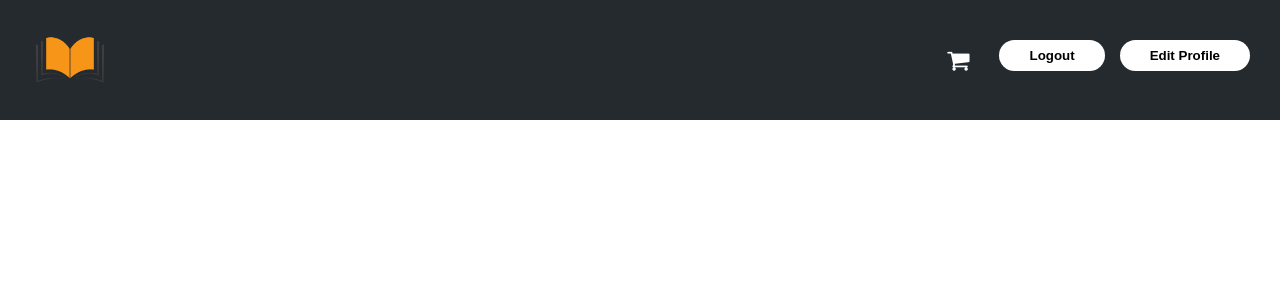
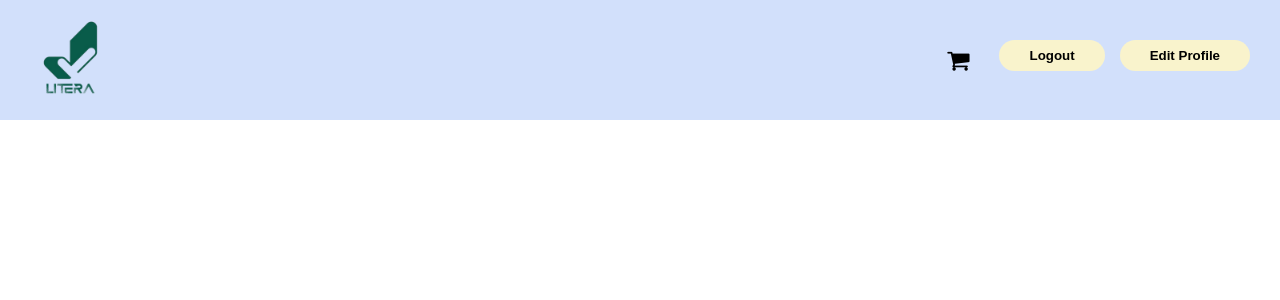
Before and after one commit to ikenorfaize/FP-PWeb-, a PHP site: page / in a window 1280 px wide. Shown: the top 300 px of the page. Run offline with PHP 8.4, Linux system fonts and the light colour scheme; the visitor is signed in with stand-in values (Sample User, id 1); data that the repository does not hold is empty.

Commit message:
final web

```diff
--- a/bookstore/cart.php
+++ b/bookstore/cart.php
@@ -41,10 +41,11 @@ $result = $conn->query($sql);
     <link rel="stylesheet" href="style.css">
 </head>
 <body>
+    <center>
     <?php
     if (isset($_SESSION['id'])) {
         echo '<header>';
-        echo '<a href="index.php"><img src="image/book-logo.png" class="book-logo"></a>';
+        echo '<a href="index.php"><img src="image/logo.png" class="book-logo"></a>';
         echo '<div class="header-buttons">';
         echo '<a href="cart.php" class="header-button"><i class="fa fa-shopping-cart" style="font-size:24px"></i></a>';
         echo '<form class="hf" action="logout.php"><input class="hi" type="submit" name="submitButton" value="Logout"></form>';
@@ -88,7 +89,7 @@ $result = $conn->query($sql);
 
         <a href="checkout.php" class="button">Proceed to Checkout</a>
     </div>
-
+    </center>
 </body>
 </html>
 
--- a/bookstore/edituser.php
+++ b/bookstore/edituser.php
@@ -136,7 +136,7 @@ function test_input($data){
 <body>
 <header>
 <blockquote>
-	<a href="index.php"><img src="image/logo.png"></a>
+<a href="index.php"><img src="image/logo.png" style="width: 100px; height: auto;"></a>
 </blockquote>
 </header>
 <blockquote>
--- a/bookstore/index.php
+++ b/bookstore/index.php
@@ -64,7 +64,7 @@ $result = $conn->query($sql);
 
 <?php if(isset($_SESSION['id'])){
     echo '<header>';
-    echo '<a href="index.php"><img src="image/book-logo.png" class="book-logo"></a>';
+    echo '<a href="index.php"><img src="image/logo.png" class="book-logo"></a>';
 
     echo '<div class="header-buttons">';
     echo '<a href="cart.php" class="header-button"><i class="fa fa-shopping-cart" style="font-size:24px"></i></a>';
@@ -75,7 +75,7 @@ $result = $conn->query($sql);
     echo '</header>';
 } else {
     echo '<header>';
-    echo '<a href="index.php"><img src="image/book-logo.png" class="book-logo"></a>';
+    echo '<a href="index.php"><img src="image/logo.png" class="book-logo"></a>';
     echo '<div class="header-buttons">';
     echo '<form class="hf" action="Register.php"><input class="hi" type="submit" name="submitButton" value="Register"></form>';
     echo '<form class="hf" action="login.php"><input class="hi" type="submit" name="submitButton" value="Login"></form>';
--- a/bookstore/login.php
+++ b/bookstore/login.php
@@ -3,7 +3,7 @@
 <body>
 <header>
 <blockquote>
-    <a href="index.php"><img src="image/logo.png"></a>
+    <a href="index.php"><img src="image/logo.png" style="width: 100px; height: auto;"></a>
 </blockquote>
 </header>
 <blockquote>
--- a/bookstore/register.php
+++ b/bookstore/register.php
@@ -77,7 +77,6 @@ if ($_SERVER["REQUEST_METHOD"] == "POST") {
                                                 $id = $row['UserID'];
                                             }
 
-                                            // Insert into Customer table (without IC)
                                             $sql = "INSERT INTO customer(CustomerName, CustomerPhone, CustomerEmail, CustomerAddress, CustomerGender, UserID)
                                                     VALUES('" . $name . "', '" . $contact . "', '" . $email . "', '" . $address . "', '" . $gender . "', " . $id . ")";
                                             $conn->query($sql);
@@ -107,7 +106,7 @@ function test_input($data){
 <body>
 <header>
 <blockquote>
-    <a href="index.php"><img src="image/logo.png"></a>
+    <a href="index.php"><img src="image/logo.png" style="width: 100px; height: auto;"></a>
 </blockquote>
 </header>
 <blockquote>
--- a/bookstore/style.css
+++ b/bookstore/style.css
@@ -4,17 +4,17 @@ body {
 }
 
 header {
-    background-color: rgb(37, 42, 46);
+    background-color: #D2E0FB;
     width: 100%;
     display: flex;
-    justify-content: space-between; /* Space out the content horizontally */
-    align-items: center; /* Vertically center items */
-    padding: 10px 20px; /* Add some padding */
+    justify-content: space-between;
+    align-items: center;
+    padding: 10px 20px;
 }
 
 header .book-logo {
-    margin-left: 0; /* Ensure the logo is on the left */
-    width: 100px; /* Control the size of the logo */
+    margin-left: 0;
+    width: 100px;
     height: auto;
 }
 
@@ -25,11 +25,11 @@ header .header-buttons {
 }
 
 header .hf {
-    margin-left: 15px; /* Space between buttons */
+    margin-left: 15px;
 }
 
 header .hi {
-    background-color: #fff;
+    background-color: #F9F3CC;
     border: none;
     border-radius: 20px;
     text-align: center;
@@ -41,18 +41,18 @@ header .hi {
 }
 
 header .hi:hover {
-    background-color: #ccc;
+    background-color: #D7E5CA;
 }
 
 header .header-button {
     font-size: 24px;
-    color: #fff;
-    margin-right: 15px; /* Space between cart icon and other buttons */
+    color: #000;
+    margin-right: 15px;
     text-decoration: none;
 }
 
 header .header-button:hover {
-    color: #ccc;
+    color: #8EACCD;
 }
 
 table {
@@ -60,19 +60,19 @@ table {
 }
 
 tr {
-    background-color: #fff;
+    background-color: #F9F3CC;
 }
 
 th {
     padding-top: 12px;
     padding-bottom: 12px;
     text-align: left;
-    background-color: rgb(0, 51, 102);
+    background-color: #8EACCD;
     color: white;
 }
 
 table .btn {
-    background-color: #ec7115;
+    background-color: #8EACCD;
     border: none;
     text-align: center;
     transition-duration: 0.5s;
@@ -83,12 +83,12 @@ table .btn {
 }
 
 table .btn:hover {
-    background-color: #e3e3e3;
-    color: #ec7115;
+    background-color: #D7E5CA;
+    color: #8EACCD;
 }
 
 .button {
-    background-color: rgb(0, 51, 102);
+    background-color: #8EACCD;
     border: none;
     border-radius: 20px;
     text-align: center;
@@ -101,12 +101,12 @@ table .btn:hover {
 }
 
 .button:hover {
-    background-color: rgb(102, 255, 255);
+    background-color: #D2E0FB;
     color: #000;
 }
 
 .cbtn {
-    background-color: #fff;
+    background-color: #F9F3CC;
     border: none;
     border-radius: 20px;
     text-align: center;
@@ -118,7 +118,7 @@ table .btn:hover {
 }
 
 .cbtn:hover {
-    background-color: #ccc;
+    background-color: #D7E5CA;
 }
 
 form {
@@ -136,7 +136,7 @@ input[type=text], input[type=password] {
 }
 
 input[type=text]:focus, input[type=password]:focus {
-    border: 2px solid rgb(0, 51, 102);
+    border: 2px solid #8EACCD;
 }
 
 textarea {
@@ -145,13 +145,13 @@ textarea {
 }
 
 textarea:focus {
-    border: 2px solid rgb(0, 51, 102);
+    border: 2px solid #8EACCD;
 }
 
 .container {
     width: 55%;
     border-radius: 5px;
-    background-color: #f2f2f2;
+    background-color: #D7E5CA;
     padding: 20px;
-    margin: 0 auto;
+    margin: 0 auto;
 }
```
Also changed, not shown: bookstore/image/logo.png.
